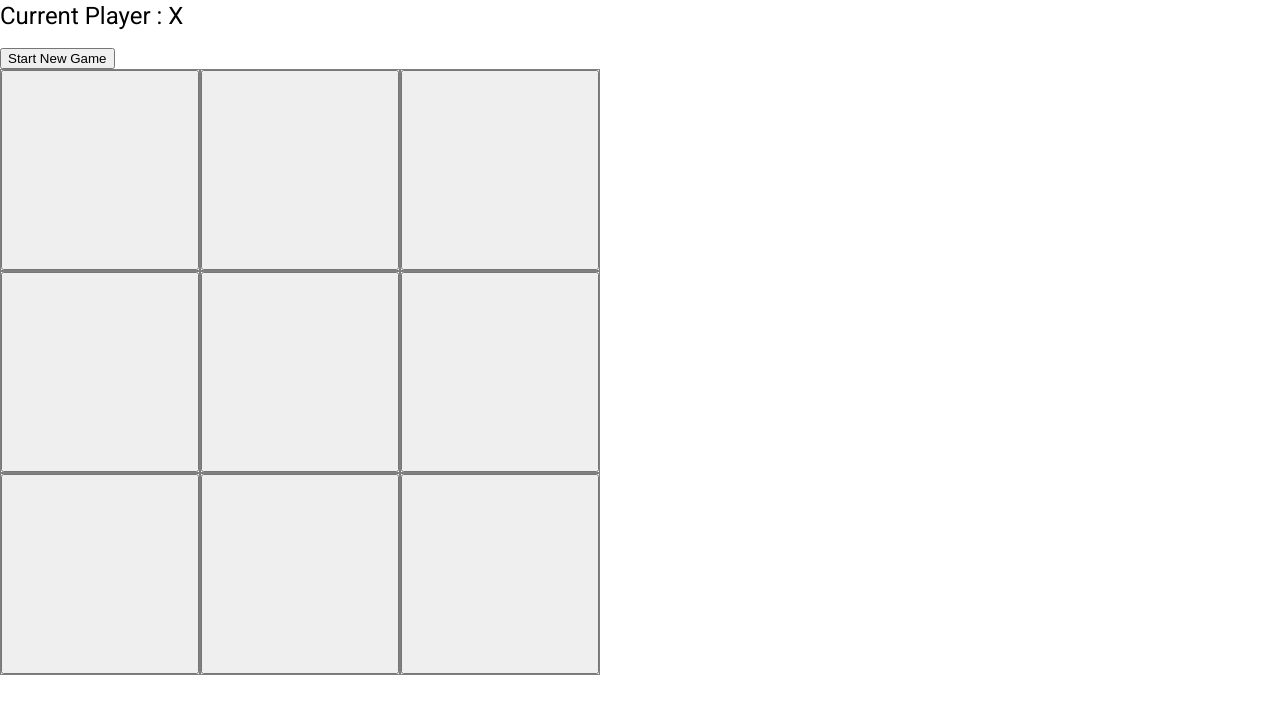
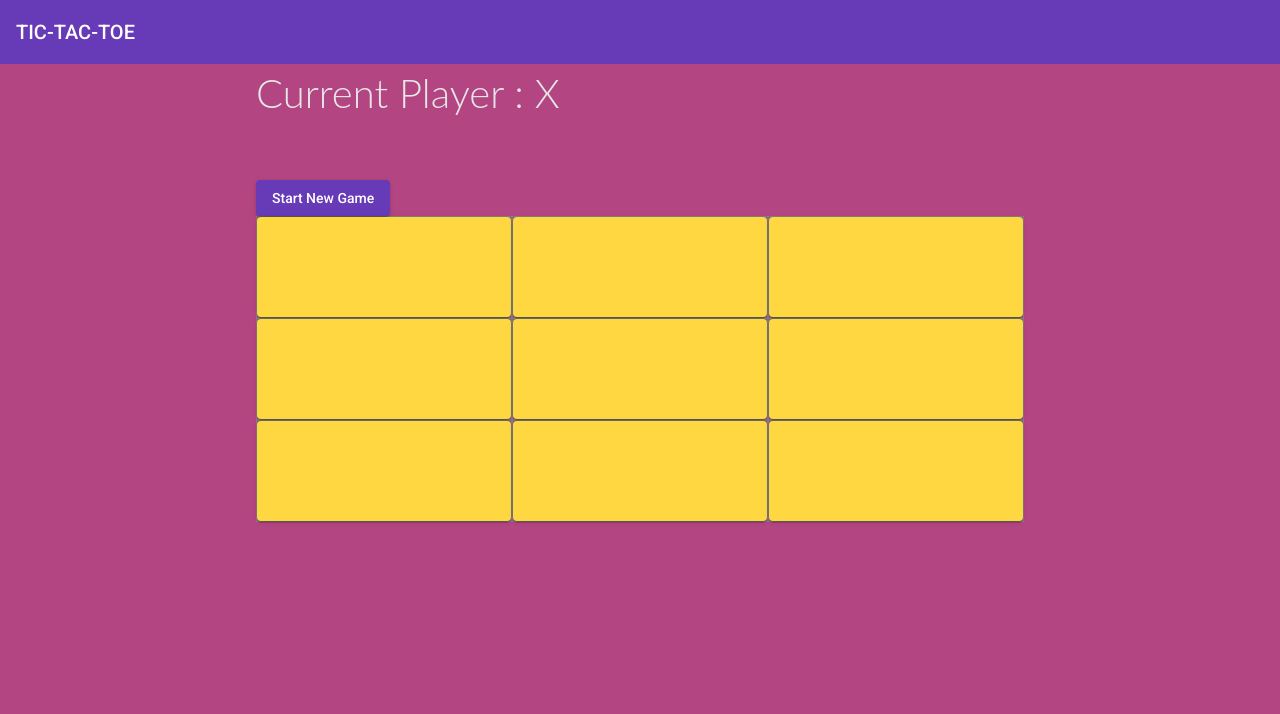
Before and after one commit to gurungnishant/titato, an Angular app: page / in a window 1280 px wide. Shown: the top 714 px of the page. Built offline with nearby package versions, Linux system fonts and the light colour scheme.

Commit message:
implemented styling

```diff
--- a/src/app/app.component.html
+++ b/src/app/app.component.html
@@ -1,5 +1,13 @@
 
-<app-boardgrid></app-boardgrid>
+<div class="bg">
+
+<mat-toolbar color="primary"> <span>{{title}}</span> </mat-toolbar>
 
 
+<div class="center">
+<app-boardgrid></app-boardgrid>
+</div>
+
+</div>
+
 <router-outlet></router-outlet>
--- a/src/app/app.component.scss
+++ b/src/app/app.component.scss
@@ -0,0 +1,7 @@
+.bg{
+    width: 100%;
+    height: 100%;
+    background-color:#b34682;
+    background-size: 100% 100%;
+    background-position: top center;
+  }
--- a/src/app/app.component.ts
+++ b/src/app/app.component.ts
@@ -6,5 +6,5 @@ import { Component } from '@angular/core';
   styleUrls: ['./app.component.scss']
 })
 export class AppComponent {
-  title = 'ttt';
+  title = 'TIC-TAC-TOE';
 }
--- a/src/app/boardgrid/boardgrid.component.html
+++ b/src/app/boardgrid/boardgrid.component.html
@@ -1,17 +1,21 @@
+
+
+
 <h1> Current Player : {{player}} </h1>
 
-<button (click) = "newGame()"> Start New Game </button>
+<button mat-raised-button color="primary" (click) = "newGame()"> Start New Game </button>
 
-<h2
-*ngIf = "winner" >
-    Player {{ winner }} has won the game!
-</h2>
 
 <main>
     <app-squarecell
-        *ngFor = "let val of squares; let i  = index"
+        *ngFor = "let val of squares; let ind  = index"
         [value] = "val"
-        (click) = "makeMove(i)">
+        (click) = "makeMove(ind)">
     </app-squarecell>
 
 </main>
+
+    <h2
+    *ngIf = "winner" >
+        Player {{ winner }} has won the game!
+    </h2>
--- a/src/app/boardgrid/boardgrid.component.scss
+++ b/src/app/boardgrid/boardgrid.component.scss
@@ -1,10 +1,25 @@
 
 main {
     display: grid;
-    grid-template-columns: 200px 200px 200px;
+    grid-template-columns: 1fr 1fr 1fr;
 }
 
 app-squarecell {
     border: 1px gray solid;
-    height: 200px;
+    height: 100px;
 }
+
+
+
+
+h1 { color: #e7e7e7; font-family: 'Lato', sans-serif; font-size: 40px; font-weight: 300; line-height: 58px; margin: 0 0 58px; }
+
+
+.winbg{
+    width: 100%;
+    height: 100%;
+
+    background-image: linear-gradient ( black 80%, white 20% );
+}
+
+h2 {    color: #d3d3d3; font-family: 'Lato', sans-serif; font-size: 40px; font-weight: 300; line-height: 58px; margin: 0 0 58px; }
--- a/src/app/squarecell/squarecell.component.html
+++ b/src/app/squarecell/squarecell.component.html
@@ -1 +1,4 @@
-<button >{{ value }}</button>
+
+<button mat-raised-button color="accent" *ngIf="!value">{{ value }}</button>
+<button mat-raised-button color="primary"  *ngIf="value == 'X'">{{ value }}</button>
+<button  mat-raised-button color="warn"  *ngIf="value == 'O'">{{ value }}</button>
--- a/src/styles.scss
+++ b/src/styles.scss
@@ -1,4 +1,14 @@
 /* You can add global styles to this file, and also import other style files */
+
+@import '~@angular/material/prebuilt-themes/deeppurple-amber.css';
+
+.center {
+    justify-content: center;
+    max-width: 60%;
+    margin-left: auto;
+    margin-right: auto;
+  }
+
 
 html, body { height: 100%; }
 body { margin: 0; font-family: Roboto, "Helvetica Neue", sans-serif; }
```
Also changed, not shown: src/app/app.module.ts (+15 -1 lines), src/app/boardgrid/boardgrid.component.ts (+19 -2 lines).
